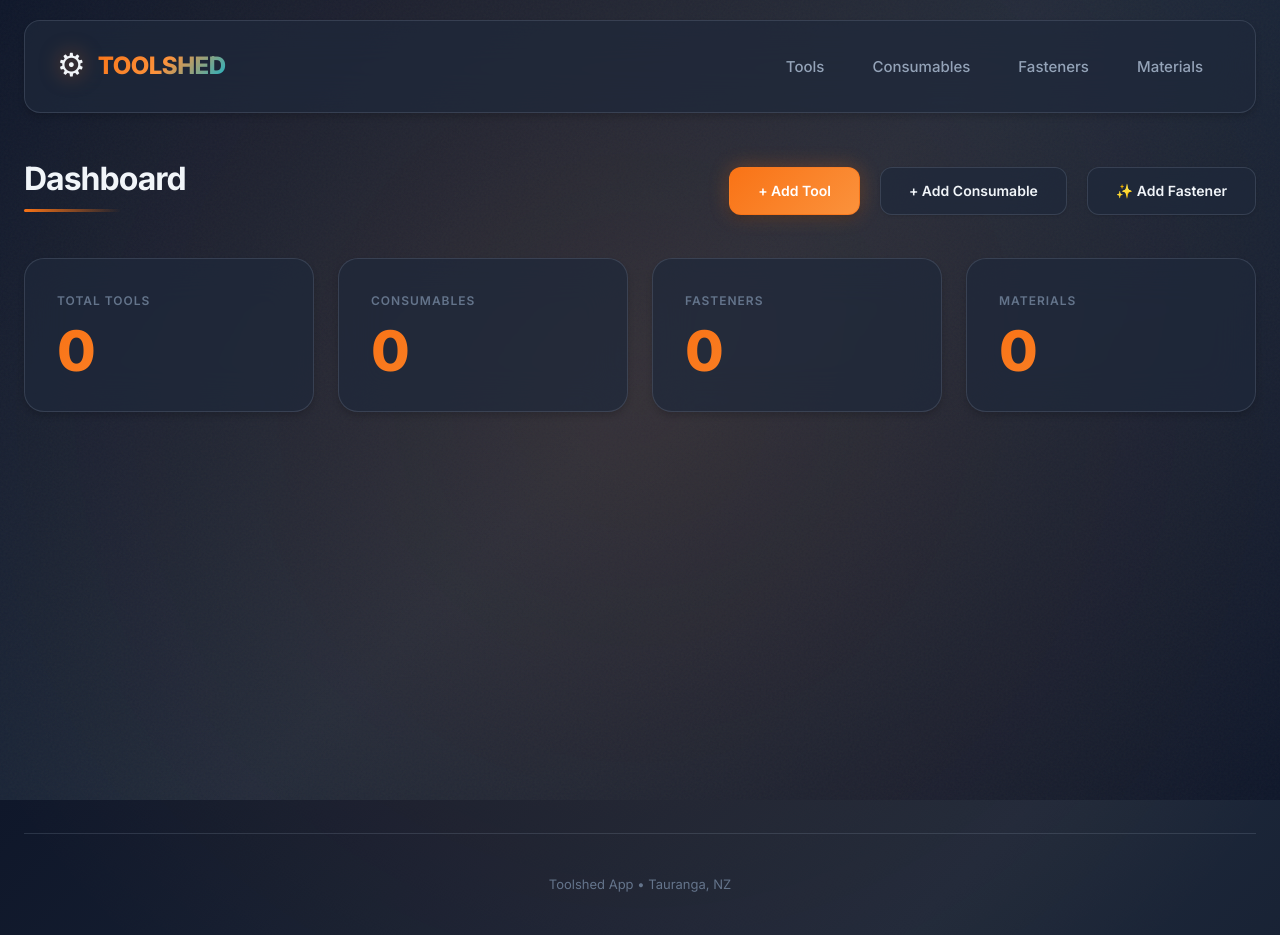
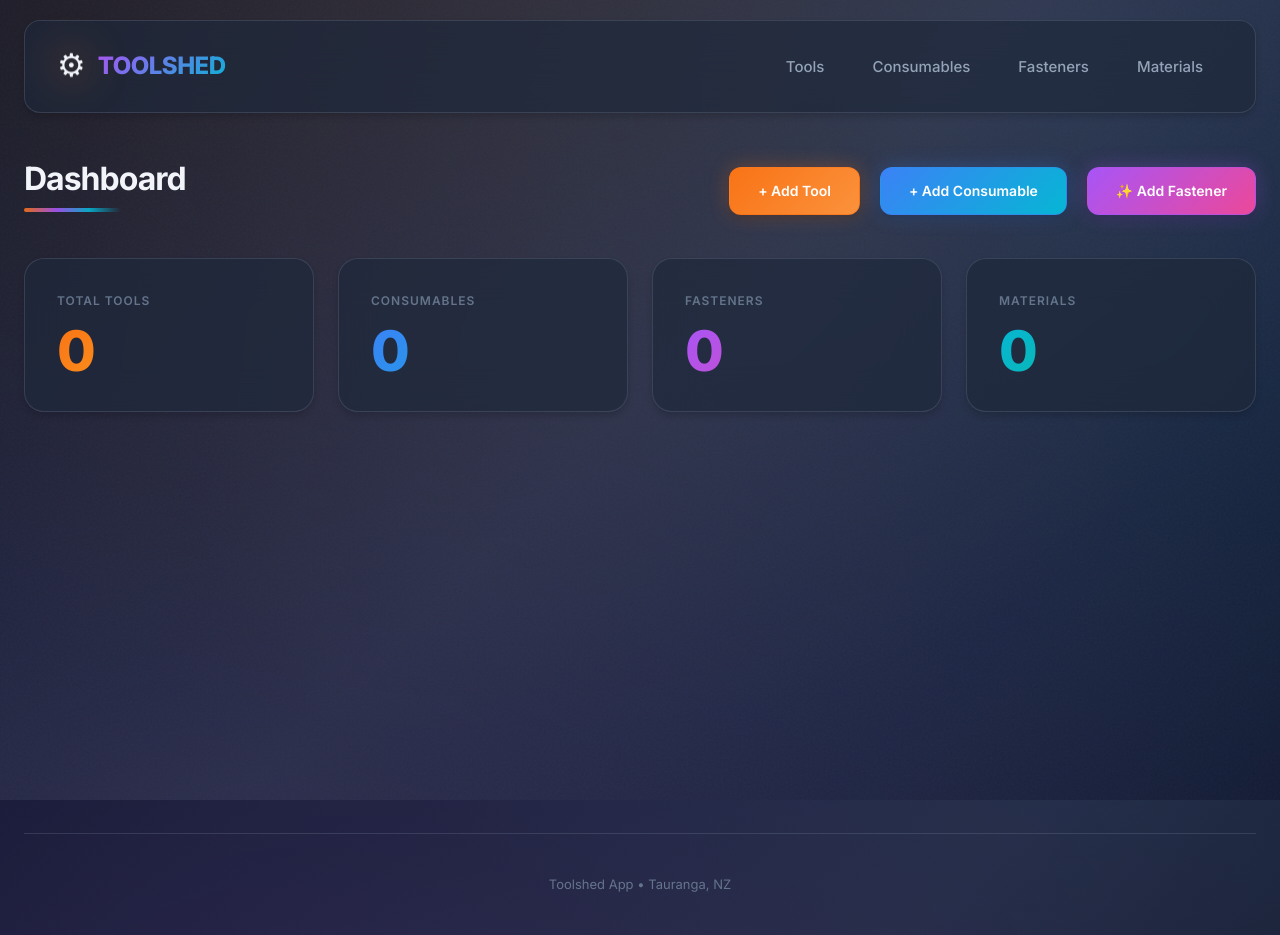
Before and after one commit to dev-alt/toolshed-app, a Flask app: page / in a window 1280 px wide. Run offline with Flask 3, Linux system fonts and the light colour scheme; data that the repository does not hold is empty.

Commit message:
Add vibrant colors and enhanced visual effects
Major color enhancements across the entire design system:

**Background:**
- Multi-colored animated gradient orbs (orange, purple, blue)
- Slower 30s rotation for smoother effect

**Stat Cards:**
- Unique gradient colors for each card (orange/yellow, blue/cyan, purple/pink, cyan/green)
- Colored hover glows matching each card theme
- Thicker 4px gradient borders on hover

**Navigation:**
- Animated gradient text shift on brand name (orange → purple → cyan → green)
- Pulsing glow animation on brand icon
- Individual colored hover states for each nav link (orange, blue, purple, cyan)

**Tool Cards:**
- Alternating colored glows on hover (orange, blue, purple)
- Enhanced shadow and glow effects

**Buttons:**
- New vibrant button variants: btn-success (green/cyan), btn-purple (purple/pink), btn-blue (blue/cyan)
- Scale transform on hover for better feedback
- Stronger glow effects

**Forms:**
- Enhanced focus states with colored glow rings
- Vibrant focus shadows on inputs and search

**Section Headers:**
- Multi-color gradient underlines with shimmer animation
- Orange → purple → cyan gradient flow

**Low Stock Alerts:**
- Glowing yellow border with pulsing effect on hover
- Enhanced warning visibility

**Template Updates:**
- Dashboard buttons now use colorful variants
- Fasteners page uses purple and blue buttons

Co-Authored-By: Claude Sonnet 4.5 <noreply@anthropic.com>

```diff
--- a/static/css/style.css
+++ b/static/css/style.css
@@ -56,8 +56,11 @@ body::before {
     left: -50%;
     width: 200%;
     height: 200%;
-    background: radial-gradient(circle at center, rgba(249, 115, 22, 0.1) 0%, transparent 50%);
-    animation: rotate-gradient 20s linear infinite;
+    background:
+        radial-gradient(circle at 20% 50%, rgba(249, 115, 22, 0.15) 0%, transparent 50%),
+        radial-gradient(circle at 80% 80%, rgba(168, 85, 247, 0.15) 0%, transparent 50%),
+        radial-gradient(circle at 40% 20%, rgba(59, 130, 246, 0.15) 0%, transparent 50%);
+    animation: rotate-gradient 30s linear infinite;
     pointer-events: none;
     z-index: 0;
 }
@@ -136,8 +139,8 @@ body::after {
 
 .brand-icon {
     font-size: 32px;
-    filter: drop-shadow(0 0 10px rgba(249, 115, 22, 0.5));
-    animation: float 3s ease-in-out infinite;
+    filter: drop-shadow(0 0 15px rgba(249, 115, 22, 0.7));
+    animation: float 3s ease-in-out infinite, pulse-glow 2s ease-in-out infinite;
 }
 
 @keyframes float {
@@ -145,15 +148,27 @@ body::after {
     50% { transform: translateY(-5px); }
 }
 
+@keyframes pulse-glow {
+    0%, 100% { filter: drop-shadow(0 0 15px rgba(249, 115, 22, 0.7)); }
+    50% { filter: drop-shadow(0 0 25px rgba(249, 115, 22, 1)); }
+}
+
 .brand-text {
     font-family: var(--font-display);
     font-weight: 800;
     font-size: 24px;
     letter-spacing: -0.5px;
-    background: linear-gradient(135deg, var(--accent-primary), var(--accent-secondary), var(--accent-cyan));
+    background: linear-gradient(135deg, #f97316, #a855f7, #06b6d4, #10b981);
+    background-size: 300% 300%;
     -webkit-background-clip: text;
     -webkit-text-fill-color: transparent;
     background-clip: text;
+    animation: gradient-shift 4s ease infinite;
+}
+
+@keyframes gradient-shift {
+    0%, 100% { background-position: 0% 50%; }
+    50% { background-position: 100% 50%; }
 }
 
 .nav-links {
@@ -236,11 +283,27 @@ body::after {
     top: 0;
     left: 0;
     right: 0;
-    height: 3px;
-    background: linear-gradient(90deg, var(--accent-primary), var(--accent-cyan));
+    height: 4px;
+    background: linear-gradient(90deg, var(--accent-primary), var(--accent-purple), var(--accent-cyan));
     transform: scaleX(0);
     transform-origin: left;
     transition: transform 0.4s ease;
+}
+
+.stat-card:nth-child(1)::before {
+    background: linear-gradient(90deg, #f97316, #fb923c, #fbbf24);
+}
+
+.stat-card:nth-child(2)::before {
+    background: linear-gradient(90deg, #3b82f6, #06b6d4, #10b981);
+}
+
+.stat-card:nth-child(3)::before {
+    background: linear-gradient(90deg, #a855f7, #ec4899, #f97316);
+}
+
+.stat-card:nth-child(4)::before {
+    background: linear-gradient(90deg, #06b6d4, #3b82f6, #a855f7);
 }
 
 .stat-card:hover {
@@ -260,9 +323,25 @@ body::after {
     right: -50%;
     width: 100%;
     height: 100%;
-    background: radial-gradient(circle, rgba(249, 115, 22, 0.15) 0%, transparent 70%);
+    background: radial-gradient(circle, rgba(249, 115, 22, 0.2) 0%, transparent 70%);
     opacity: 0;
     transition: opacity 0.4s ease;
+}
+
+.stat-card:nth-child(1):hover::after {
+    background: radial-gradient(circle, rgba(249, 115, 22, 0.2) 0%, transparent 70%);
+}
+
+.stat-card:nth-child(2):hover::after {
+    background: radial-gradient(circle, rgba(59, 130, 246, 0.2) 0%, transparent 70%);
+}
+
+.stat-card:nth-child(3):hover::after {
+    background: radial-gradient(circle, rgba(168, 85, 247, 0.2) 0%, transparent 70%);
+}
+
+.stat-card:nth-child(4):hover::after {
+    background: radial-gradient(circle, rgba(6, 182, 212, 0.2) 0%, transparent 70%);
 }
 
 .stat-card:hover::after {
@@ -291,6 +370,34 @@ body::after {
     letter-spacing: -2px;
 }
 
+.stat-card:nth-child(1) .stat-value {
+    background: linear-gradient(135deg, #f97316, #fbbf24);
+    -webkit-background-clip: text;
+    -webkit-text-fill-color: transparent;
+    background-clip: text;
+}
+
+.stat-card:nth-child(2) .stat-value {
+    background: linear-gradient(135deg, #3b82f6, #06b6d4);
+    -webkit-background-clip: text;
+    -webkit-text-fill-color: transparent;
+    background-clip: text;
+}
+
+.stat-card:nth-child(3) .stat-value {
+    background: linear-gradient(135deg, #a855f7, #ec4899);
+    -webkit-background-clip: text;
+    -webkit-text-fill-color: transparent;
+    background-clip: text;
+}
+
+.stat-card:nth-child(4) .stat-value {
+    background: linear-gradient(135deg, #06b6d4, #10b981);
+    -webkit-background-clip: text;
+    -webkit-text-fill-color: transparent;
+    background-clip: text;
+}
+
 /* Section Headers */
 .section-header {
     font-family: var(--font-display);
@@ -309,9 +416,15 @@ body::after {
     bottom: -8px;
     left: 0;
     width: 60%;
-    height: 3px;
-    background: linear-gradient(90deg, var(--accent-primary), transparent);
+    height: 4px;
+    background: linear-gradient(90deg, var(--accent-primary), var(--accent-purple), var(--accent-cyan), transparent);
     border-radius: 2px;
+    animation: shimmer 3s ease-in-out infinite;
+}
+
+@keyframes shimmer {
+    0%, 100% { opacity: 1; }
+    50% { opacity: 0.7; }
 }
 
 /* Tool Grid - Glass Cards */
@@ -445,7 +573,47 @@ body::after {
 
 .btn-primary:hover {
     box-shadow: var(--shadow-lg), var(--shadow-glow);
-    transform: translateY(-3px);
+    transform: translateY(-3px) scale(1.02);
+}
+
+/* Vibrant button variants */
+.btn-success {
+    background: linear-gradient(135deg, #10b981, #06b6d4);
+    border: 1px solid rgba(16, 185, 129, 0.5);
+    color: white;
+    font-weight: 600;
+    box-shadow: var(--shadow-md), 0 0 20px rgba(16, 185, 129, 0.3);
+}
+
+.btn-success:hover {
+    box-shadow: var(--shadow-lg), 0 0 30px rgba(16, 185, 129, 0.4);
+    transform: translateY(-3px) scale(1.02);
+}
+
+.btn-purple {
+    background: linear-gradient(135deg, #a855f7, #ec4899);
+    border: 1px solid rgba(168, 85, 247, 0.5);
+    color: white;
+    font-weight: 600;
+    box-shadow: var(--shadow-md), 0 0 20px rgba(168, 85, 247, 0.3);
+}
+
+.btn-purple:hover {
+    box-shadow: var(--shadow-lg), 0 0 30px rgba(168, 85, 247, 0.4);
+    transform: translateY(-3px) scale(1.02);
+}
+
+.btn-blue {
+    background: linear-gradient(135deg, #3b82f6, #06b6d4);
+    border: 1px solid rgba(59, 130, 246, 0.5);
+    color: white;
+    font-weight: 600;
+    box-shadow: var(--shadow-md), 0 0 20px rgba(59, 130, 246, 0.3);
+}
+
+.btn-blue:hover {
+    box-shadow: var(--shadow-lg), 0 0 30px rgba(59, 130, 246, 0.4);
+    transform: translateY(-3px) scale(1.02);
 }
 
 /* Forms - Glass Inputs */
--- a/templates/fasteners.html
+++ b/templates/fasteners.html
@@ -6,8 +6,8 @@
 <div class="flex justify-between align-center mb-30">
     <h1 class="section-header">Fasteners Collection</h1>
     <div style="display: flex; gap: 15px;">
-        <a href="{{ url_for('fastener_wizard') }}" class="btn btn-primary">✨ Quick Wizard</a>
-        <a href="{{ url_for('add_fastener') }}" class="btn">+ Manual Entry</a>
+        <a href="{{ url_for('fastener_wizard') }}" class="btn btn-purple">✨ Quick Wizard</a>
+        <a href="{{ url_for('add_fastener') }}" class="btn btn-blue">+ Manual Entry</a>
     </div>
 </div>
 
--- a/templates/index.html
+++ b/templates/index.html
@@ -7,8 +7,8 @@
     <h1 class="section-header">Dashboard</h1>
     <div class="flex gap-20">
         <a href="{{ url_for('add_tool') }}" class="btn btn-primary">+ Add Tool</a>
-        <a href="{{ url_for('add_consumable') }}" class="btn">+ Add Consumable</a>
-        <a href="{{ url_for('fastener_wizard') }}" class="btn">✨ Add Fastener</a>
+        <a href="{{ url_for('add_consumable') }}" class="btn btn-blue">+ Add Consumable</a>
+        <a href="{{ url_for('fastener_wizard') }}" class="btn btn-purple">✨ Add Fastener</a>
     </div>
 </div>
 
```
Also changed, not shown: other parts of static/css/style.css (+57 -9 lines).
